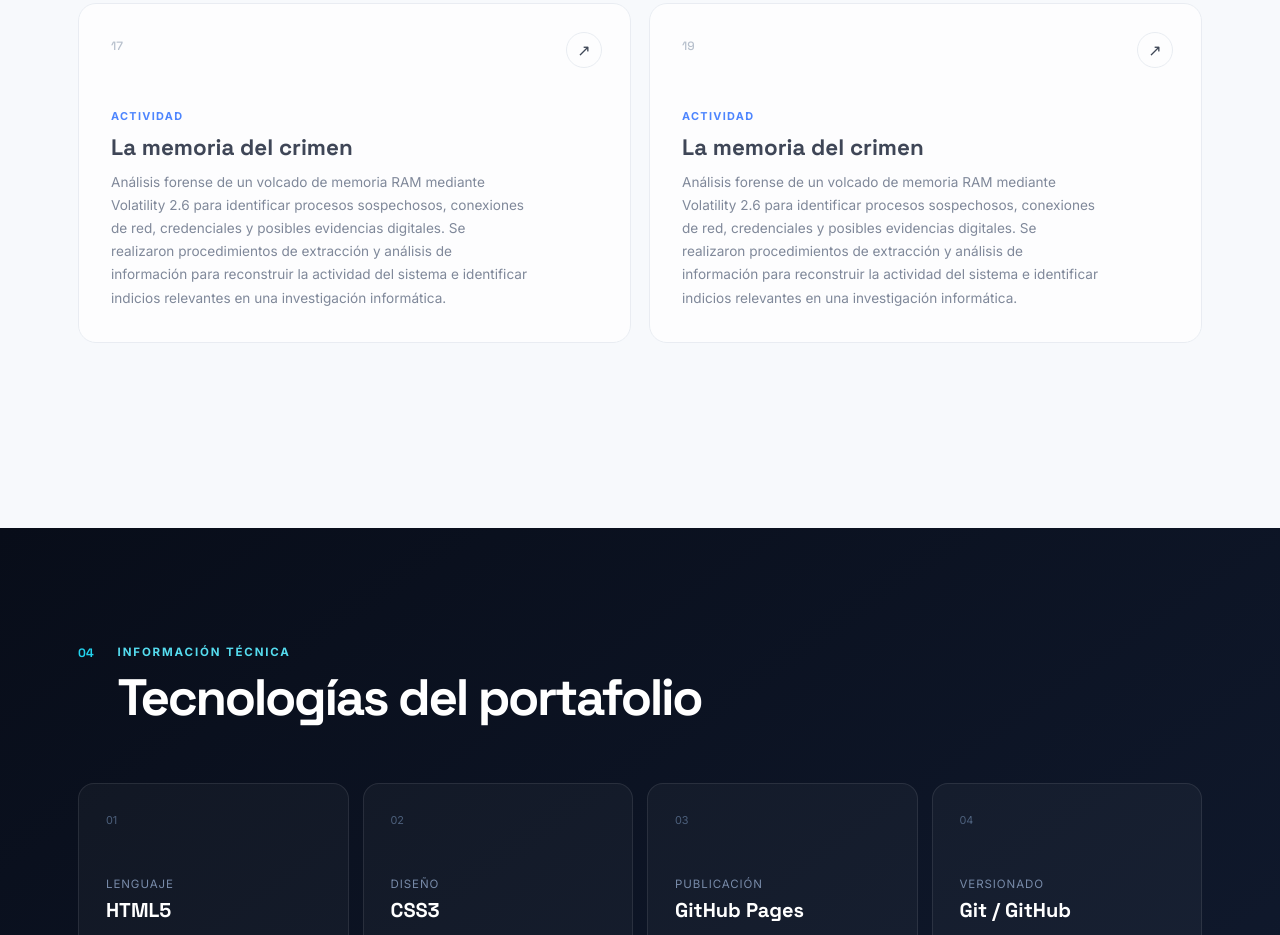
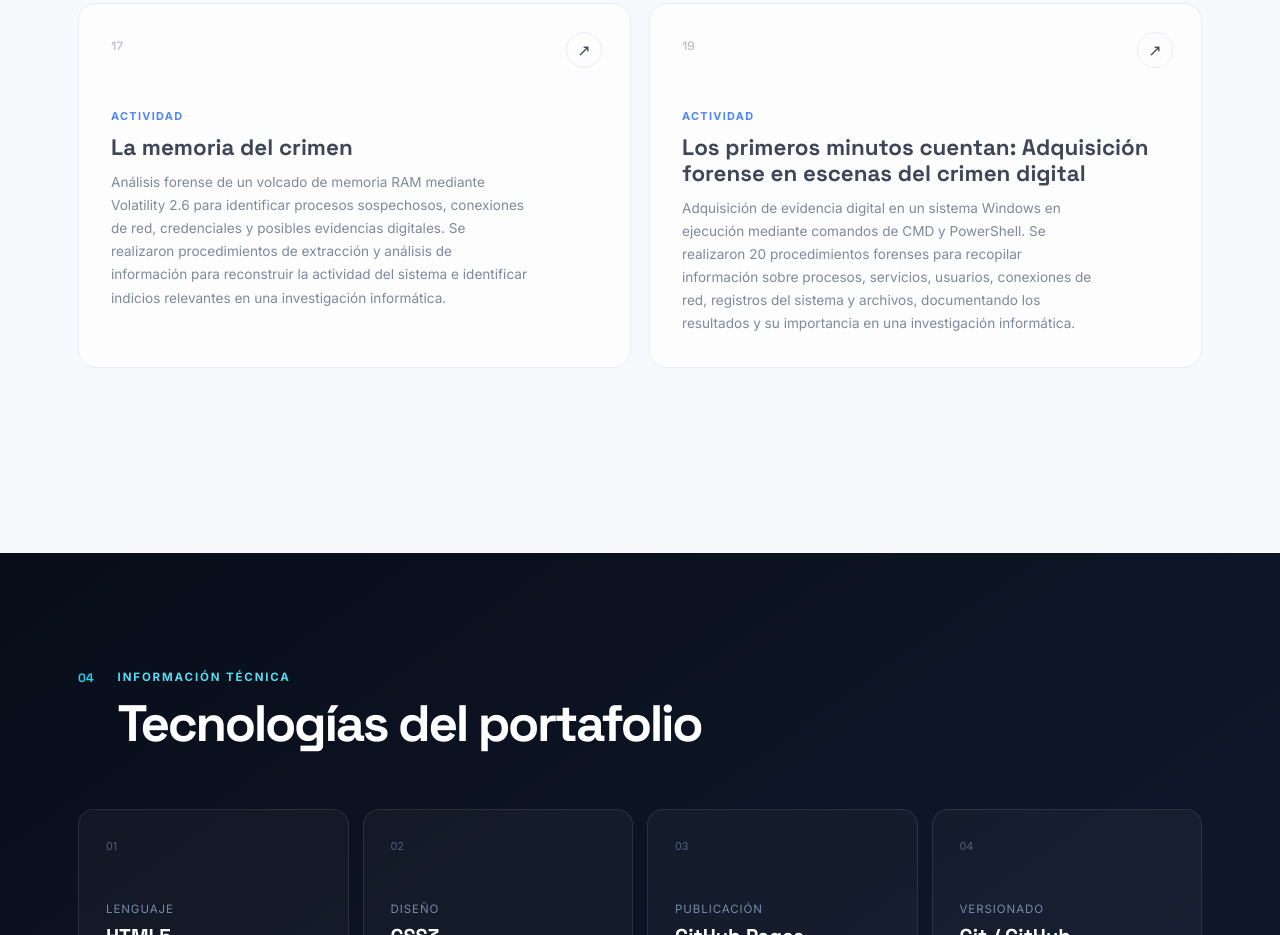
Before and after one commit to BryhanGuzman/178508Bryhan, a plain HTML site: page index.html in a window 1280 px wide. Shown: the part 5876-6811 px from the top of the page. Drawn offline with Linux system fonts and the light colour scheme.

Commit message:
Add files via upload

```diff
--- a/index.html
+++ b/index.html
@@ -1201,17 +1201,18 @@
                 </span>
 
                 <h3>
-                  La memoria del crimen
-                </h3>
-
-                <p>
-                  Análisis forense de un volcado de memoria RAM mediante
-                  Volatility 2.6 para identificar procesos sospechosos,
-                  conexiones de red, credenciales y posibles evidencias
-                  digitales. Se realizaron procedimientos de extracción
-                  y análisis de información para reconstruir la actividad
-                  del sistema e identificar indicios relevantes en una
-                  investigación informática.
+                  Los primeros minutos cuentan:
+                  Adquisición forense en escenas del crimen digital
+                </h3>
+
+                <p>
+                  Adquisición de evidencia digital en un sistema Windows
+                  en ejecución mediante comandos de CMD y PowerShell.
+                  Se realizaron 20 procedimientos forenses para recopilar
+                  información sobre procesos, servicios, usuarios,
+                  conexiones de red, registros del sistema y archivos,
+                  documentando los resultados y su importancia en
+                  una investigación informática.
                 </p>
 
               </div>
```
